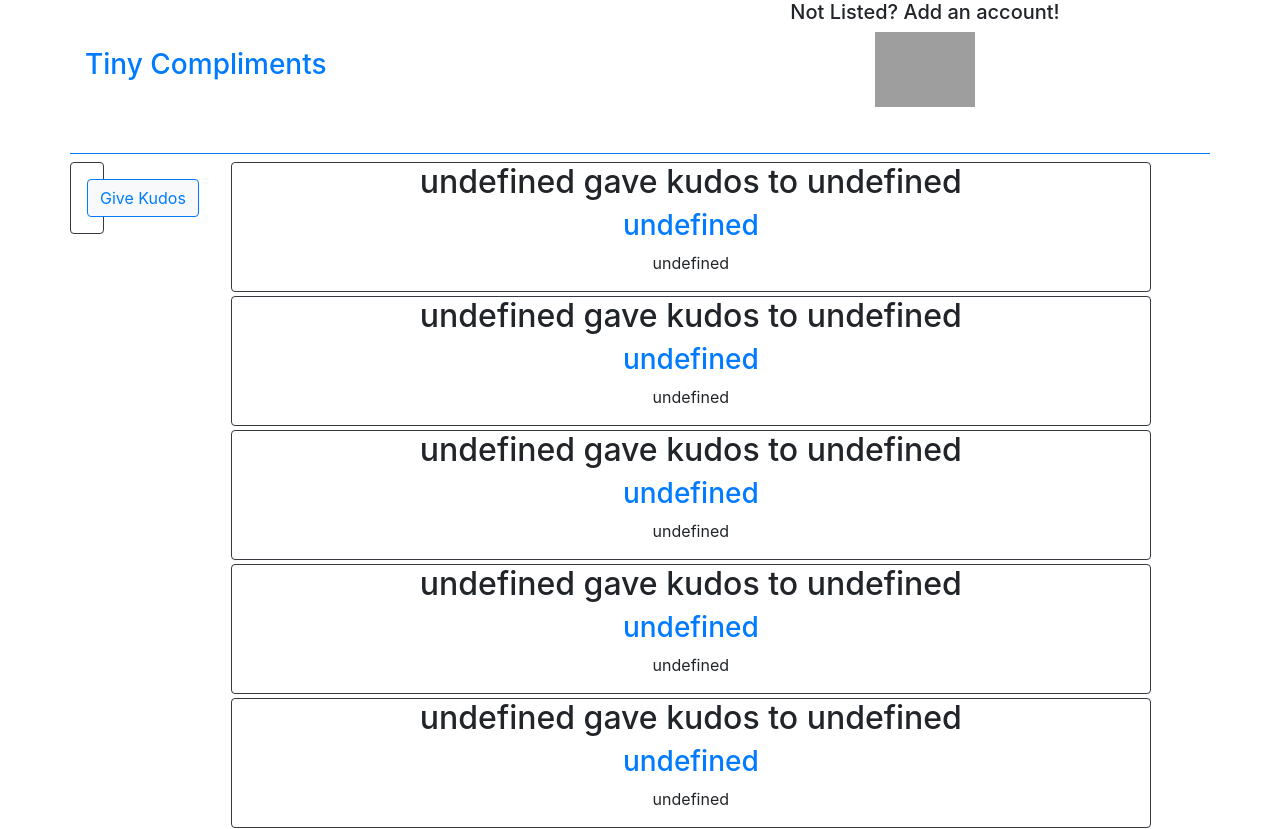
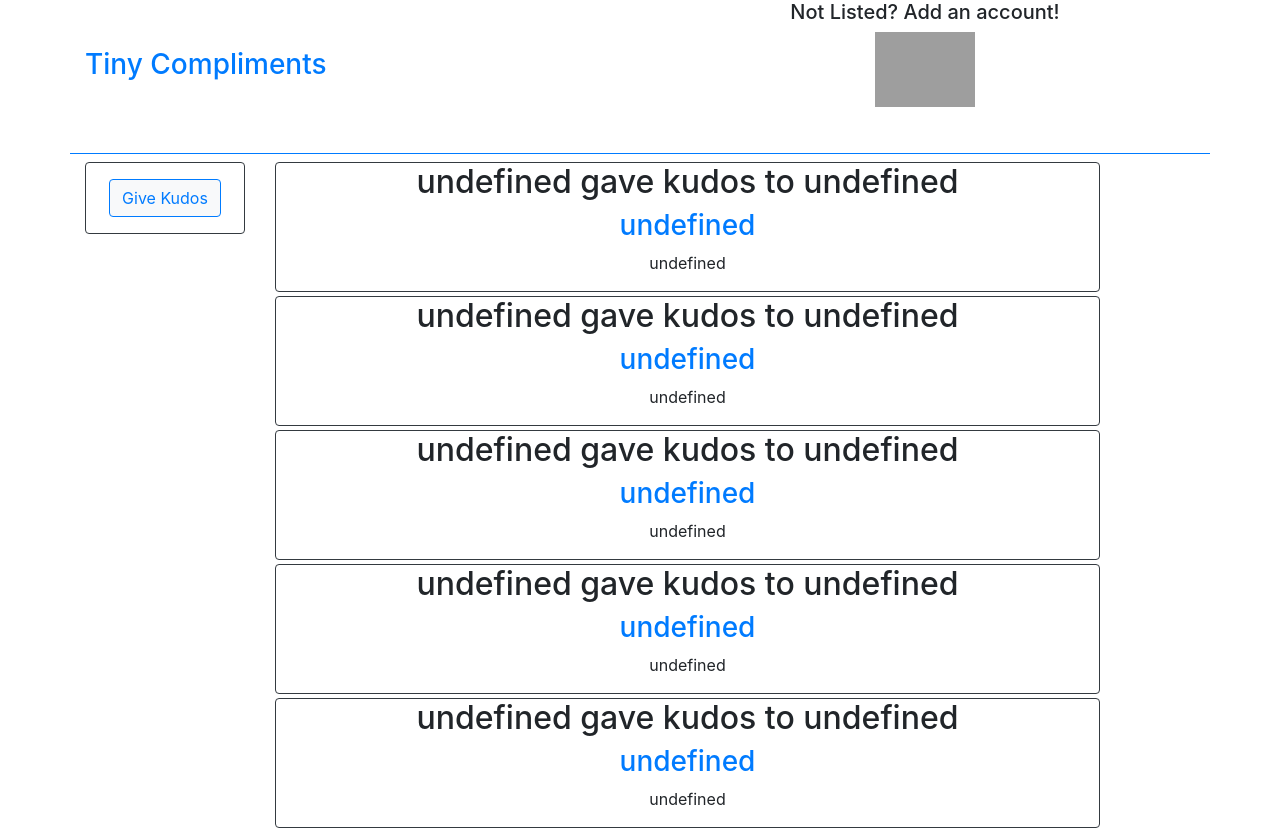
Before and after one commit to jtmccormick18/kudos, a website: page public/index.html in a window 1280 px wide. Shown: the top 829 px of the page. Drawn offline with nearby package versions, Linux system fonts and the light colour scheme; grey boxes are pictures that could not be loaded.

Commit message:
fixed formatting

```diff
--- a/public/index.html
+++ b/public/index.html
@@ -34,13 +34,13 @@
             </div>
         </div>
         <div class="row mt-2">
-            <div class="clearfix">
-                <div class="col-md-2 col-sm-12 border border-dark rounded p-3 text-center">
+            <div class="clearfix text-center col-lg-2 col-md-12">
+                <div class="border border-dark rounded p-3">
                     <button type="button" id="kudosButton" class="btn btn-light text-primary border border-primary"
                         data-toggle="modal" data-taget="kudosModal">Give Kudos</button>
                 </div>
             </div>
-            <div class="col-md-10 col-sm-12 text-center" id="kudosArea">
+            <div class="col-lg-9 col-md-12 text-center" id="kudosArea">
 
 
             </div>
```
